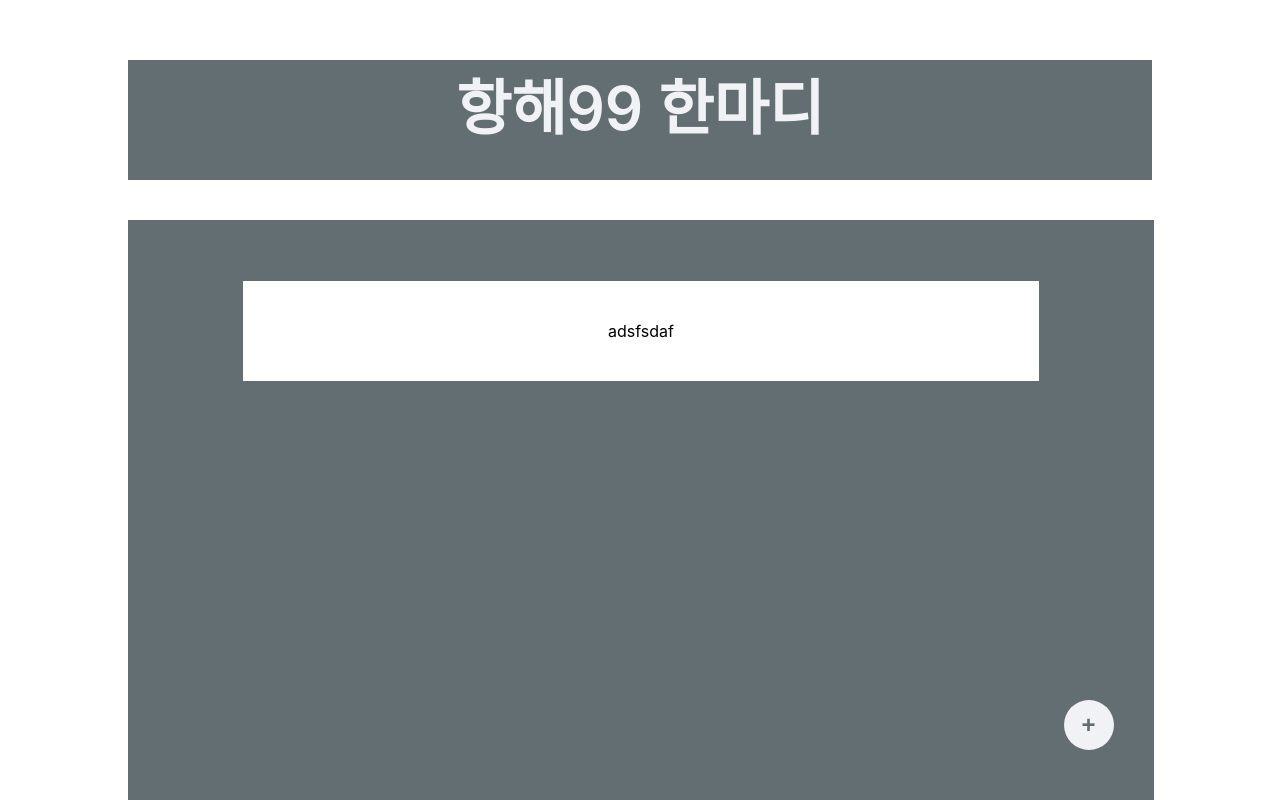
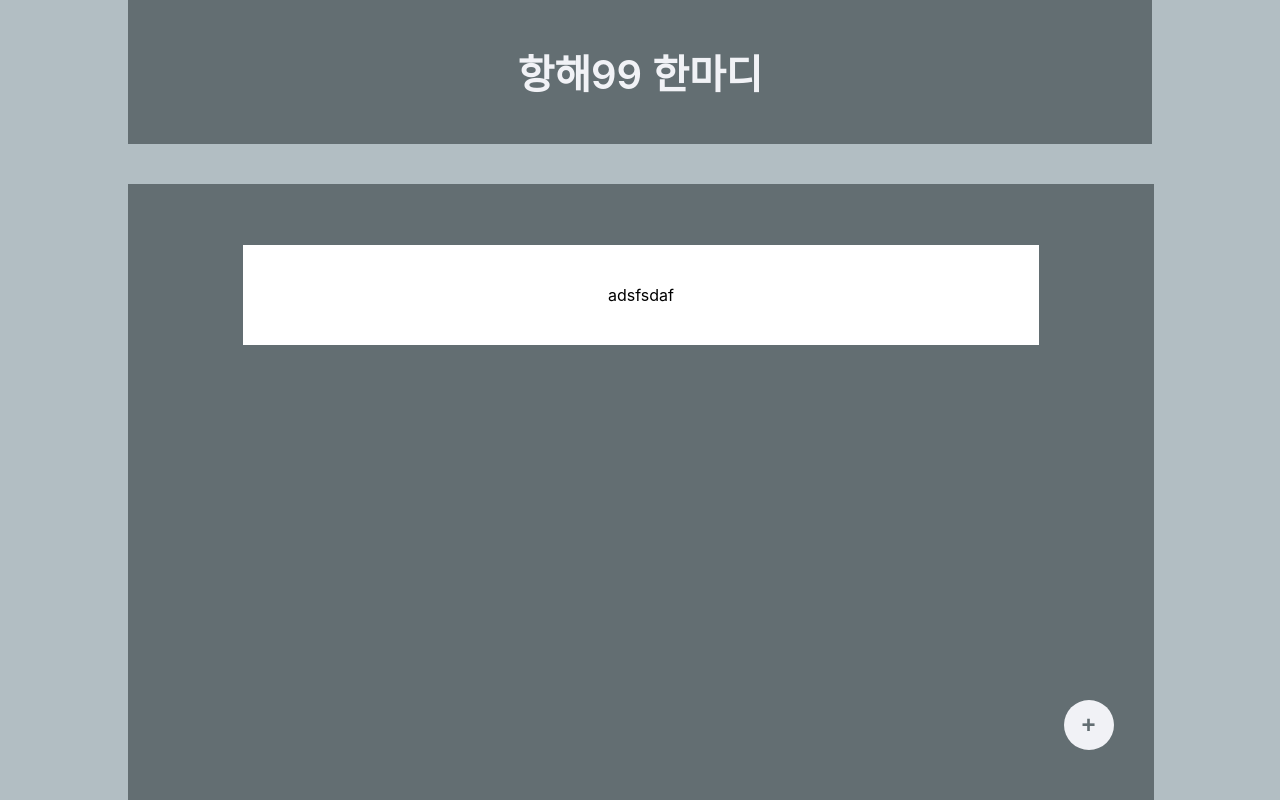
Before and after one commit to sunm-in/ToyProjectReact, a React (Create React App) app in the folder react-speak/: page / in a window 1280 px wide. Shown: the top 800 px of the page. Built offline with nearby package versions, Linux system fonts and the light colour scheme.

Commit message:
메인페이지 뼈대 완성

```diff
--- a/react-speak/src/elements/Grid.js
+++ b/react-speak/src/elements/Grid.js
@@ -30,7 +30,7 @@ Grid.defaultProps = {
 
 const GridBox = styled.div`
   width: ${(props) => props.width};
-  height: 100vh;
+  height: 100%;
   box-sizing: border-box;
   ${(props) => (props.padding ? `padding: ${props.padding};` : "")}
   ${(props) => (props.margin ? `margin: ${props.margin};` : "")}
--- a/react-speak/src/elements/Text.js
+++ b/react-speak/src/elements/Text.js
@@ -2,12 +2,13 @@ import React from "react";
 import styled from "styled-components";
 
 const Text = (props) => {
-  const { color, bold, size, children } = props;
+  const { color, bold, size, children, margin } = props;
 
   const styles = {
     bold: bold,
     color: color,
     size: size,
+    margin: margin,
   };
 
   return (
@@ -22,6 +23,7 @@ Text.defaultProps = {
   bold: false,
   color: "#f1f2f6",
   size: "14px",
+  margin: false,
 };
 
 const P = styled.p`
--- a/react-speak/src/pages/SpeakMain.js
+++ b/react-speak/src/pages/SpeakMain.js
@@ -2,16 +2,22 @@ import React from "react";
 import Grid from "../elements/Grid";
 import Header from "../elements/Header";
 import Text from "../elements/Text";
+import List from "../components/List";
 
 const SpeakMain = () => {
   return (
     <React.Fragment>
-      <Grid bg="#636e72">
-        <Header bg="#636e72" padding="40px">
-          <Text bold size="60px">
-            항해99 한마디
-          </Text>
-        </Header>
+      <Grid width="100%" bg="#b2bec3">
+        <Grid width="80%" margin="auto">
+          <Grid margin="auto">
+            <Header bg="#636e72" padding="3px">
+              <Text bold size="40px">
+                항해99 한마디
+              </Text>
+            </Header>
+            <List />
+          </Grid>
+        </Grid>
       </Grid>
     </React.Fragment>
   );
--- a/react-speak/src/shared/App.js
+++ b/react-speak/src/shared/App.js
@@ -1,25 +1,11 @@
 import React from "react";
-import Grid from "../elements/Grid";
-import Header from "../elements/Header";
-import Button from "../elements/Button";
-import Text from "../elements/Text";
-import List from "../components/List";
-import Input from "../elements/Input";
+import {Route} from "react-router-dom";
+import SpeakMain from "../pages/SpeakMain";
 
 function App() {
   return (
     <React.Fragment>
-      <Grid width="80%" margin="auto">
-        <Grid margin="auto">
-          <Header bg="#636e72" padding="0px">
-            <Text bold size="60px">
-              항해99 한마디
-            </Text>
-          </Header>
-          <List />
-        </Grid>
-      </Grid>
-      <Grid bg="#636e72" padding="20px" width="600px" margin="auto"></Grid>
+      <Route path="/" exact component={SpeakMain}/>
     </React.Fragment>
   );
 }
```
Also changed, not shown: react-speak/src/index.js (+9 -8 lines).
